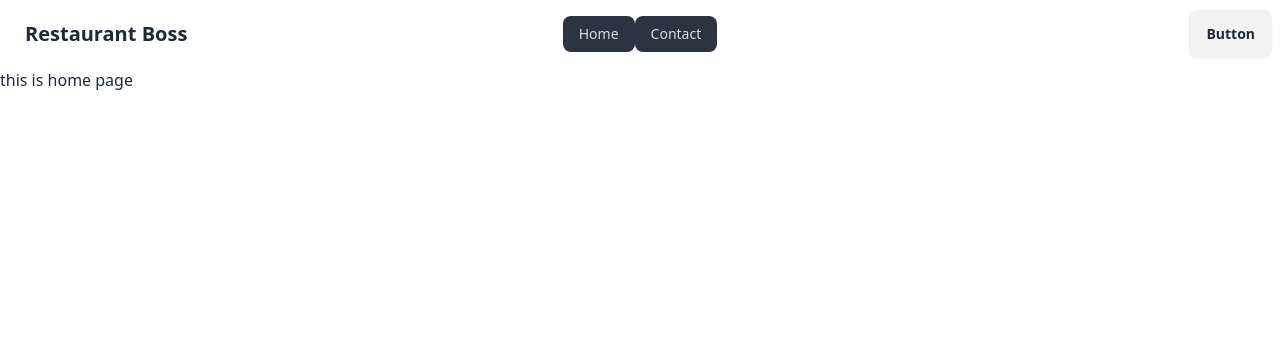
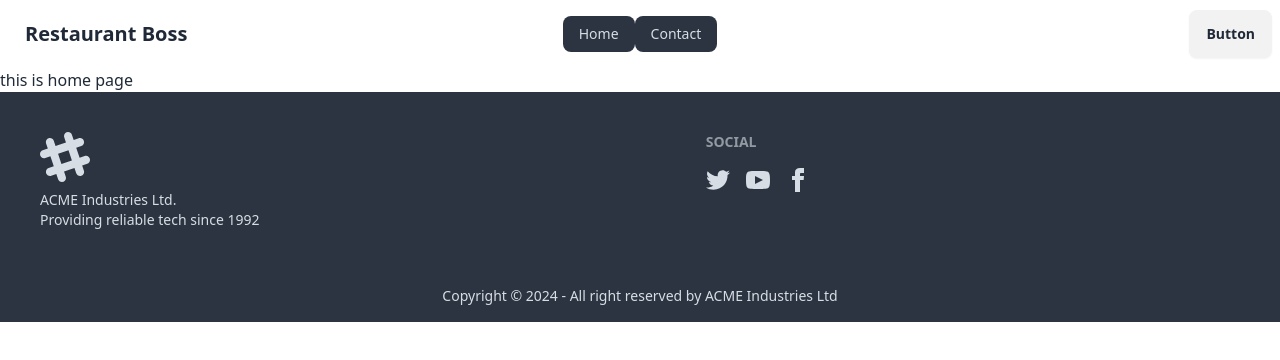
Before and after one commit to YousufOO7/Restaurant-Boss, a React (Vite) app: page / in a window 1280 px wide. Shown: the top 360 px of the page. Built offline with nearby package versions, Linux system fonts and the light colour scheme.

Commit message:
added the footer section

```diff
--- a/src/Main/MainLayout.jsx
+++ b/src/Main/MainLayout.jsx
@@ -1,11 +1,13 @@
 import { Outlet } from "react-router-dom";
 import Navbar from "../Pages/Shared/Navbar/Navbar";
+import Footer from "../Pages/Shared/Footer/Footer";
 
 const MainLayout = () => {
     return (
         <div className="max-w-7xl mx-auto">
             <Navbar></Navbar>
             <Outlet></Outlet>
+            <Footer></Footer>
         </div>
     );
 };
--- /dev/null
+++ b/src/Pages/Shared/Footer/Footer.jsx
@@ -0,0 +1,72 @@
+
+const Footer = () => {
+    return (
+        <div>
+            <footer className="footer bg-neutral text-neutral-content p-10">
+                <aside>
+                    <svg
+                        width="50"
+                        height="50"
+                        viewBox="0 0 24 24"
+                        xmlns="http://www.w3.org/2000/svg"
+                        fillRule="evenodd"
+                        clipRule="evenodd"
+                        className="fill-current">
+                        <path
+                            d="M22.672 15.226l-2.432.811.841 2.515c.33 1.019-.209 2.127-1.23 2.456-1.15.325-2.148-.321-2.463-1.226l-.84-2.518-5.013 1.677.84 2.517c.391 1.203-.434 2.542-1.831 2.542-.88 0-1.601-.564-1.86-1.314l-.842-2.516-2.431.809c-1.135.328-2.145-.317-2.463-1.229-.329-1.018.211-2.127 1.231-2.456l2.432-.809-1.621-4.823-2.432.808c-1.355.384-2.558-.59-2.558-1.839 0-.817.509-1.582 1.327-1.846l2.433-.809-.842-2.515c-.33-1.02.211-2.129 1.232-2.458 1.02-.329 2.13.209 2.461 1.229l.842 2.515 5.011-1.677-.839-2.517c-.403-1.238.484-2.553 1.843-2.553.819 0 1.585.509 1.85 1.326l.841 2.517 2.431-.81c1.02-.33 2.131.211 2.461 1.229.332 1.018-.21 2.126-1.23 2.456l-2.433.809 1.622 4.823 2.433-.809c1.242-.401 2.557.484 2.557 1.838 0 .819-.51 1.583-1.328 1.847m-8.992-6.428l-5.01 1.675 1.619 4.828 5.011-1.674-1.62-4.829z"></path>
+                    </svg>
+                    <p>
+                        ACME Industries Ltd.
+                        <br />
+                        Providing reliable tech since 1992
+                    </p>
+                </aside>
+                <nav>
+                    <h6 className="footer-title">Social</h6>
+                    <div className="grid grid-flow-col gap-4">
+                        <a>
+                            <svg
+                                xmlns="http://www.w3.org/2000/svg"
+                                width="24"
+                                height="24"
+                                viewBox="0 0 24 24"
+                                className="fill-current">
+                                <path
+                                    d="M24 4.557c-.883.392-1.832.656-2.828.775 1.017-.609 1.798-1.574 2.165-2.724-.951.564-2.005.974-3.127 1.195-.897-.957-2.178-1.555-3.594-1.555-3.179 0-5.515 2.966-4.797 6.045-4.091-.205-7.719-2.165-10.148-5.144-1.29 2.213-.669 5.108 1.523 6.574-.806-.026-1.566-.247-2.229-.616-.054 2.281 1.581 4.415 3.949 4.89-.693.188-1.452.232-2.224.084.626 1.956 2.444 3.379 4.6 3.419-2.07 1.623-4.678 2.348-7.29 2.04 2.179 1.397 4.768 2.212 7.548 2.212 9.142 0 14.307-7.721 13.995-14.646.962-.695 1.797-1.562 2.457-2.549z"></path>
+                            </svg>
+                        </a>
+                        <a>
+                            <svg
+                                xmlns="http://www.w3.org/2000/svg"
+                                width="24"
+                                height="24"
+                                viewBox="0 0 24 24"
+                                className="fill-current">
+                                <path
+                                    d="M19.615 3.184c-3.604-.246-11.631-.245-15.23 0-3.897.266-4.356 2.62-4.385 8.816.029 6.185.484 8.549 4.385 8.816 3.6.245 11.626.246 15.23 0 3.897-.266 4.356-2.62 4.385-8.816-.029-6.185-.484-8.549-4.385-8.816zm-10.615 12.816v-8l8 3.993-8 4.007z"></path>
+                            </svg>
+                        </a>
+                        <a>
+                            <svg
+                                xmlns="http://www.w3.org/2000/svg"
+                                width="24"
+                                height="24"
+                                viewBox="0 0 24 24"
+                                className="fill-current">
+                                <path
+                                    d="M9 8h-3v4h3v12h5v-12h3.642l.358-4h-4v-1.667c0-.955.192-1.333 1.115-1.333h2.885v-5h-3.808c-3.596 0-5.192 1.583-5.192 4.615v3.385z"></path>
+                            </svg>
+                        </a>
+                    </div>
+                </nav>
+            </footer>
+            <footer className="footer footer-center bg-neutral text-neutral-content p-4">
+                <aside>
+                    <p>Copyright © {new Date().getFullYear()} - All right reserved by ACME Industries Ltd</p>
+                </aside>
+            </footer>
+        </div>
+    );
+};
+
+export default Footer;
```
